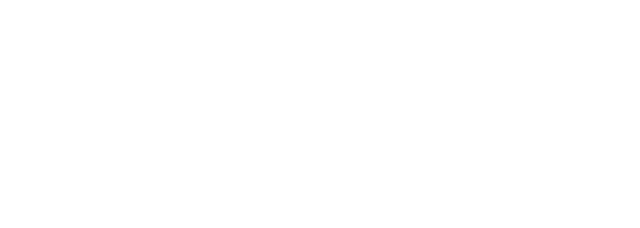
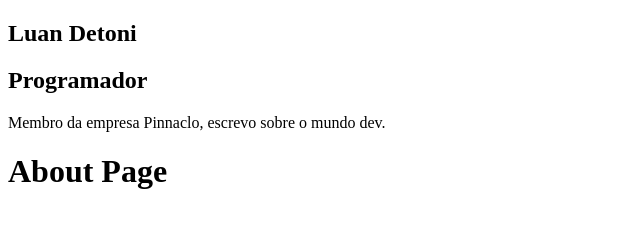
Before and after one commit to luandetoni/gatsby-course, a Gatsby site: page /about in a window 1280 px wide. Before the commit this address had no page. Shown: the whole page, without its empty margins (0-640 px from the left). Built offline with nearby package versions, Linux system fonts and the light colour scheme; Gatsby itself is replaced by a stand-in of ours.

Commit message:
Modulo 2

```diff
--- /dev/null
+++ b/src/components/Profile/index.js
@@ -0,0 +1,11 @@
+import React from "react";
+
+const Profile = () => (
+    <div className="Profile-wrapper">
+        <h1>Luan Detoni</h1>
+        <h2>Programador</h2>
+        <p>Membro da empresa Pinnaclo, escrevo sobre o mundo dev.</p>
+    </div>
+)
+
+export default Profile
--- a/src/components/layout.js
+++ b/src/components/layout.js
@@ -1,12 +1,16 @@
 import * as React from "react"
 import PropTypes from "prop-types"
+import Profile from "./Profile"
 
 const Layout = ({ children }) => {
 
   return (
-
-    <main>{children}</main>
-
+    <>
+      <aside>
+        <Profile />
+      </aside>
+      <main>{children}</main>
+    </>
   )
 }
 
--- /dev/null
+++ b/src/pages/about.js
@@ -0,0 +1,13 @@
+import React from "react";
+import { Link } from "gatsby";
+import Layout from "../components/layout";
+import Seo from "../components/seo";
+
+const AboutPage = () => (
+<Layout>
+    <Seo title="About" />
+    <h1>About Page</h1>
+</Layout>
+)
+
+export default AboutPage
--- a/src/pages/index.js
+++ b/src/pages/index.js
@@ -1,4 +1,5 @@
 import * as React from "react"
+import { Link } from 'gatsby'
 
 import Layout from "../components/layout"
 import Seo from "../components/seo"
```
